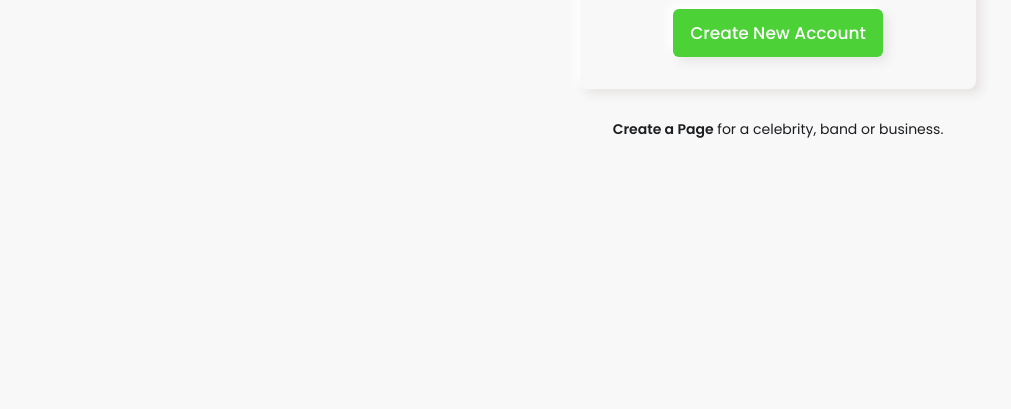
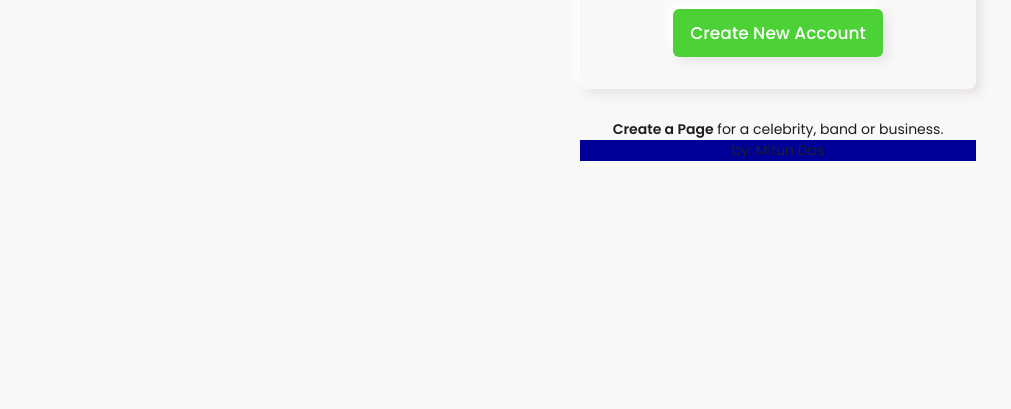
Before and after one commit to mitunDas/facebook-login-form-N_effect, a plain HTML site: page index.html in a window 1280 px wide. Shown: the part 391-800 px from the top of the page, without its empty margins (136-1147 px from the left). Drawn offline with Linux system fonts and the light colour scheme.

Commit message:
Update index.html

```diff
--- a/index.html
+++ b/index.html
@@ -176,6 +176,9 @@ body{
 					</div>
 				</form>
 				<p><a href="">Create a Page</a> for a celebrity, band or business.</p>
+
+				<p style="background-color:#000099;">by: Mitun Das</p>
+
 			</div>
 		</div>
 	</div>
```
